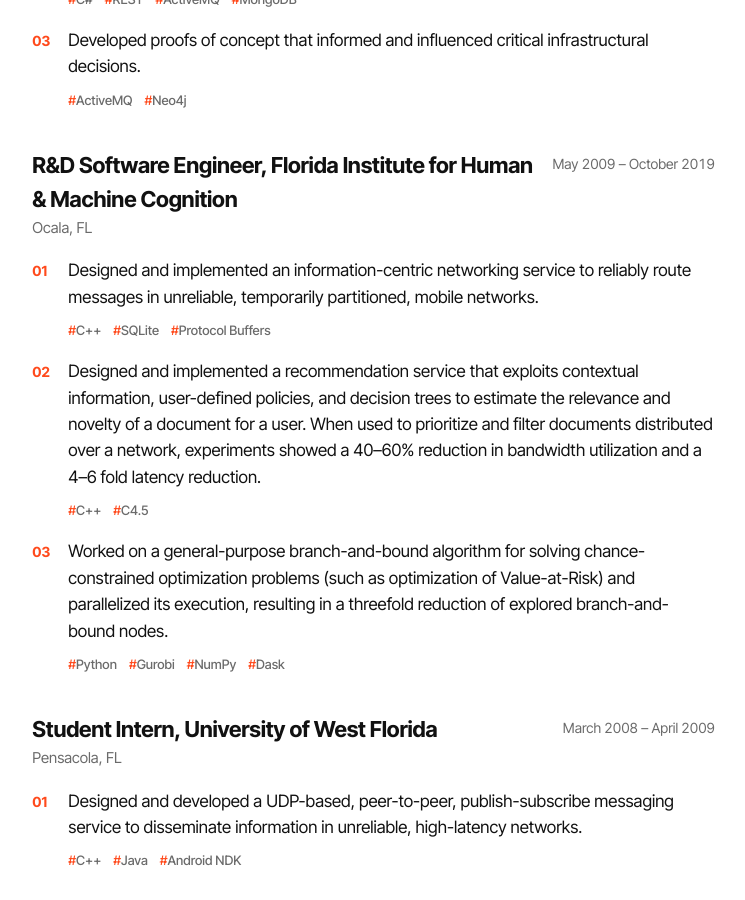
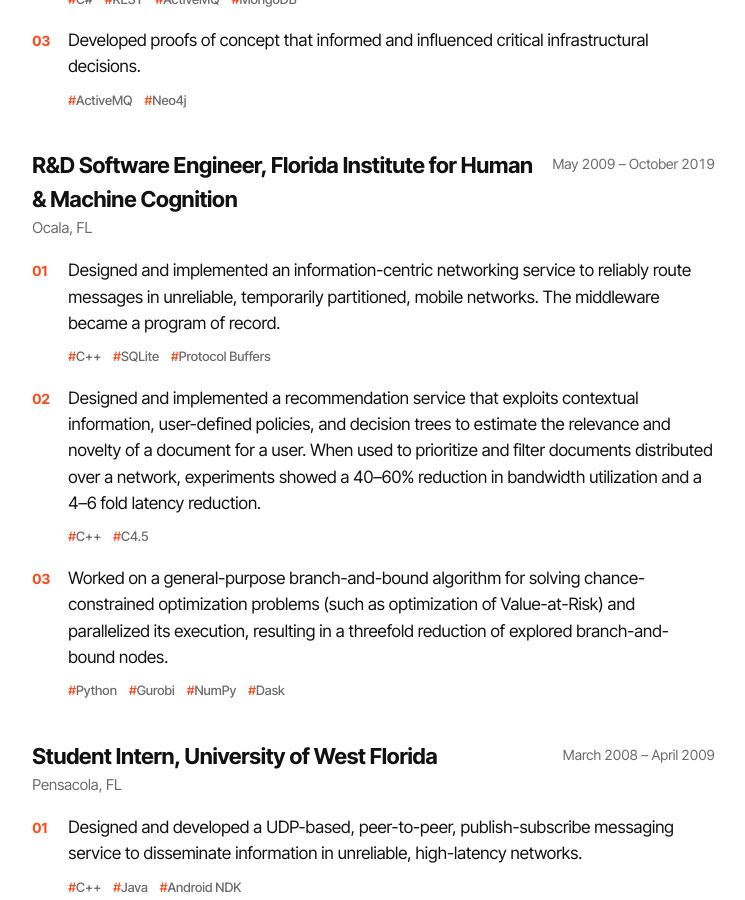
Before and after one commit to giacobenin/giacobenin.github.io, a Jekyll site: the page built from _pages/cv.md, in a window 1280 px wide and 900 px high, scrolled down 1312 px. Shown: the whole window, without its empty margins (453-1198 px from the left). Built offline with Jekyll 4.4.1, drawn with Linux system fonts in a browser that asks for light colours.

Commit message:
Note that the IHMC networking middleware became a program of record
Co-Authored-By: Claude Opus 5.5 <noreply@anthropic.com>

```diff
--- a/_data/cv.yml
+++ b/_data/cv.yml
@@ -34,7 +34,7 @@ experience:
     location: "Ocala, FL"
     dates: "May 2009 – October 2019"
     items:
-      - text: "Designed and implemented an information-centric networking service to reliably route messages in unreliable, temporarily partitioned, mobile networks."
+      - text: "Designed and implemented an information-centric networking service to reliably route messages in unreliable, temporarily partitioned, mobile networks. The middleware became a program of record."
         tags: ["C++", "SQLite", "Protocol Buffers"]
       - text: "Designed and implemented a recommendation service that exploits contextual information, user-defined policies, and decision trees to estimate the relevance and novelty of a document for a user. When used to prioritize and filter documents distributed over a network, experiments showed a 40–60% reduction in bandwidth utilization and a 4–6 fold latency reduction."
         tags: ["C++", "C4.5"]
```
